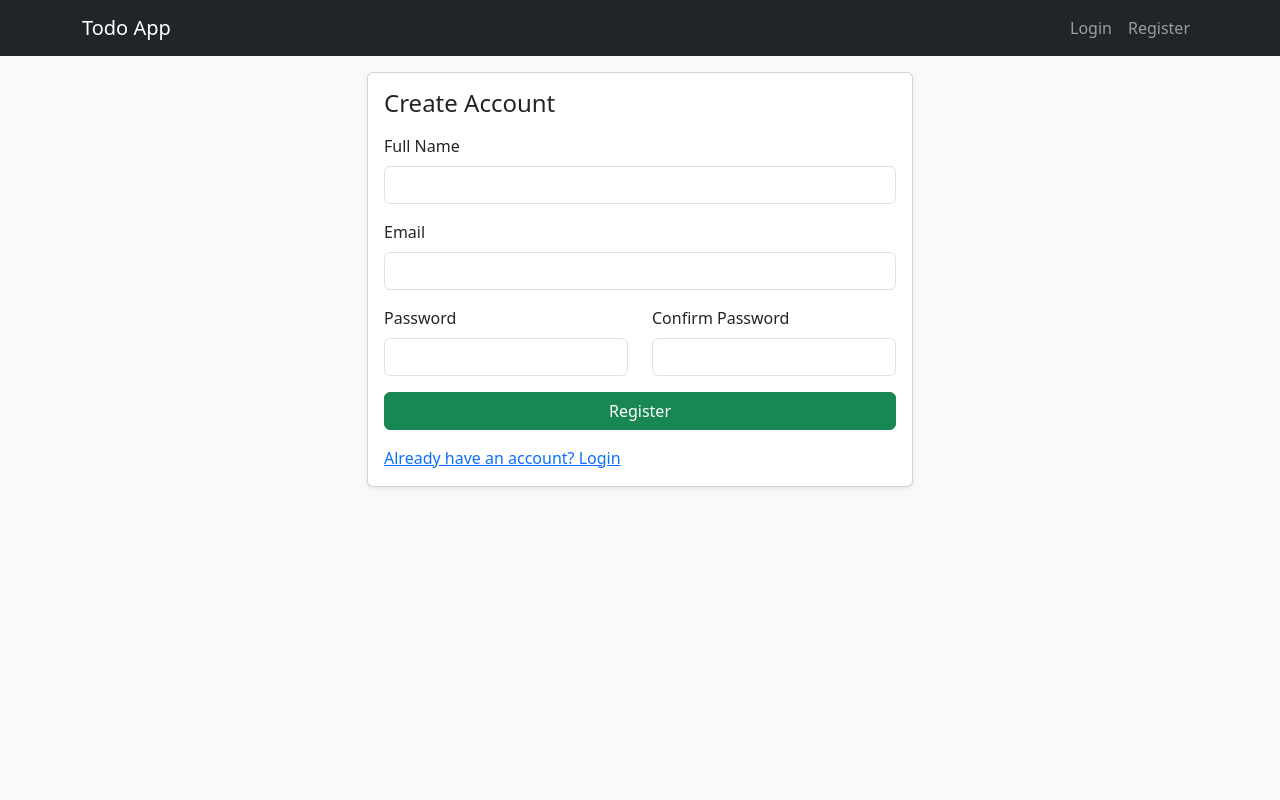
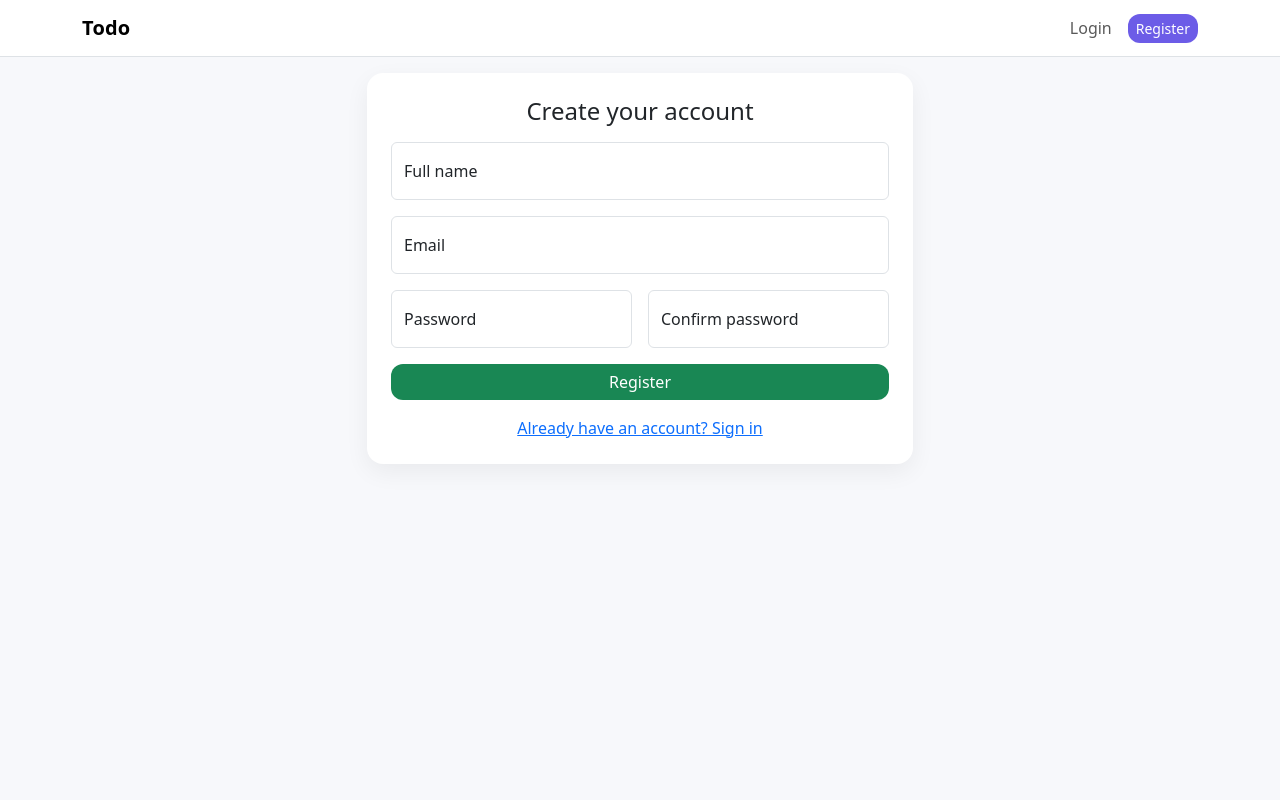
Before and after one commit to Roshanbtech/Certifyme-Todo-task, a Flask app: page /register in a window 1280 px wide. Run offline with Flask 3, Linux system fonts and the light colour scheme.

Commit message:
html updates

```diff
--- a/templates/base.html
+++ b/templates/base.html
@@ -3,56 +3,107 @@
   <head>
     <meta charset="utf-8" />
     <meta name="viewport" content="width=device-width, initial-scale=1" />
-    <title>{% block title %}CertifyMe Task{% endblock %}</title>
-    <link
-      href="https://cdn.jsdelivr.net/npm/bootstrap@5.3.3/dist/css/bootstrap.min.css"
-      rel="stylesheet"
-    />
+    <title>{% block title %}Todo App{% endblock %}</title>
+
+    <!-- Bootstrap -->
+    <link href="https://cdn.jsdelivr.net/npm/bootstrap@5.3.3/dist/css/bootstrap.min.css" rel="stylesheet" />
     <link rel="icon" href="{{ url_for('static', filename='tick_todo.jpg') }}" />
+
     <style>
+      :root {
+        --brand: #6c5ce7;
+      }
+
+      html, body { height: 100%; }
       body {
-        padding-top: 72px;
+        min-height: 100vh;           /* ensures scrolling is possible */
+        overflow-y: auto;
+        background: #f7f8fb;
       }
+
+      .navbar {
+        backdrop-filter: saturate(120%) blur(6px);
+      }
+      .navbar-brand { font-weight: 700; letter-spacing: .2px; }
+
+      .card {
+        border: 0;
+        border-radius: 1rem;
+        box-shadow: 0 8px 24px rgba(0,0,0,.06);
+      }
+
+      .btn-primary, .btn-success {
+        border: 0;
+        border-radius: .75rem;
+      }
+      .btn-primary { background: var(--brand); }
+      .btn-primary:hover { background: #5b4ee0; }
+
+      /* Todos */
+      .todo-list .list-group-item {
+        border: 0;
+        border-radius: .75rem;
+        box-shadow: 0 4px 14px rgba(0,0,0,.05);
+        margin-bottom: .75rem;
+      }
+      .todo-done {
+        text-decoration: line-through;
+        color: #6c757d;
+      }
+
+      /* Flash alerts spacing */
+      .flash-wrap > .alert { margin-bottom: .5rem; }
+
+      /* Small helper spacing for the whole page */
+      main.container { padding-top: 1rem; padding-bottom: 2rem; }
     </style>
+
+    {% block extra_css %}{% endblock %}
   </head>
-  <body class="bg-light">
-    <nav class="navbar navbar-expand-lg navbar-dark bg-dark fixed-top">
+  <body>
+    <nav class="navbar navbar-expand-lg bg-body border-bottom sticky-top">
       <div class="container">
-        <a class="navbar-brand" href="{{ url_for('dashboard') }}">Todo App</a>
-        <ul class="navbar-nav ms-auto">
+        <a class="navbar-brand" href="{{ url_for('dashboard') }}">Todo</a>
+        <button class="navbar-toggler" type="button" data-bs-toggle="collapse" data-bs-target="#topnav">
+          <span class="navbar-toggler-icon"></span>
+        </button>
+
+        <div id="topnav" class="collapse navbar-collapse">
+          <ul class="navbar-nav ms-auto align-items-lg-center gap-lg-2">
             {% if g.user %}
               <li class="nav-item">
-            <span class="navbar-text me-3">Hi, {{ g.user.name.split()[0] }}</span>
+                <span class="navbar-text me-lg-2">Hi, {{ g.user.name.split()[0] }}</span>
               </li>
-          <li class="nav-item"><a class="nav-link" href="{{ url_for('logout') }}">Logout</a></li>
+              <li class="nav-item">
+                <a class="btn btn-sm btn-outline-secondary" href="{{ url_for('logout') }}">Logout</a>
+              </li>
             {% else %}
               <li class="nav-item"><a class="nav-link" href="{{ url_for('login') }}">Login</a></li>
-          <li class="nav-item">
-            <a class="nav-link" href="{{ url_for('register') }}">Register</a>
-          </li>
+              <li class="nav-item"><a class="btn btn-sm btn-primary" href="{{ url_for('register') }}">Register</a></li>
             {% endif %}
           </ul>
+        </div>
       </div>
     </nav>
 
     <main class="container">
-      {% with msgs = get_flashed_messages(with_categories=true) %} {% if msgs %}
-      <div class="mt-2">
+      {% with msgs = get_flashed_messages(with_categories=true) %}
+        {% if msgs %}
+          <div class="flash-wrap">
             {% for category, message in msgs %}
               <div class="alert alert-{{ category }} alert-dismissible fade show" role="alert">
                 {{ message }}
-          <button
-            type="button"
-            class="btn-close"
-            data-bs-dismiss="alert"
-            aria-label="Close"
-          ></button>
+                <button type="button" class="btn-close" data-bs-dismiss="alert" aria-label="Close"></button>
               </div>
             {% endfor %}
           </div>
-      {% endif %} {% endwith %} {% block content %}{% endblock %}
+        {% endif %}
+      {% endwith %}
+
+      {% block content %}{% endblock %}
     </main>
 
     <script src="https://cdn.jsdelivr.net/npm/bootstrap@5.3.3/dist/js/bootstrap.bundle.min.js"></script>
+    {% block scripts %}{% endblock %}
   </body>
 </html>
--- a/templates/register.html
+++ b/templates/register.html
@@ -1,54 +1,48 @@
-{% extends "base.html" %} {% block title %}Register - Todo App{% endblock %} {% block content %}
+{% extends "base.html" %}
+{% block title %}Register · Todo{% endblock %}
+
+{% block content %}
 <div class="row justify-content-center">
-  <div class="col-md-6">
-    <div class="card shadow-sm">
-      <div class="card-body">
-        <h1 class="h4 mb-3">Create Account</h1>
+  <div class="col-12 col-md-8 col-lg-6">
+    <div class="card">
+      <div class="card-body p-4">
+        <h1 class="h4 mb-3 text-center">Create your account</h1>
+
         <form method="post" novalidate>
           <input type="hidden" name="csrf_token" value="{{ csrf_token() }}" />
-          <div class="mb-3">
-            <label class="form-label">Full Name</label>
-            <input
-              type="text"
-              class="form-control"
-              name="name"
-              value="{{ name or '' }}"
-              required
-              minlength="2"
-            />
+
+          <div class="form-floating mb-3">
+            <input type="text" class="form-control" id="name" name="name" value="{{ name or '' }}" placeholder="Full name" minlength="2" required />
+            <label for="name">Full name</label>
           </div>
-          <div class="mb-3">
-            <label class="form-label">Email</label>
-            <input
-              type="email"
-              class="form-control"
-              name="email"
-              value="{{ email or '' }}"
-              required
-            />
+
+          <div class="form-floating mb-3">
+            <input type="email" class="form-control" id="reg-email" name="email" value="{{ email or '' }}" placeholder="you@example.com" required />
+            <label for="reg-email">Email</label>
           </div>
-          <div class="row">
-            <div class="col-md-6 mb-3">
-              <label class="form-label">Password</label>
-              <input type="password" class="form-control" name="password" required minlength="8" />
+
+          <div class="row g-3">
+            <div class="col-md-6">
+              <div class="form-floating">
+                <input type="password" class="form-control" id="reg-password" name="password" placeholder="Password" minlength="8" required />
+                <label for="reg-password">Password</label>
+              </div>
             </div>
-            <div class="col-md-6 mb-3">
-              <label class="form-label">Confirm Password</label>
-              <input
-                type="password"
-                class="form-control"
-                name="confirm_password"
-                required
-                minlength="8"
-              />
+            <div class="col-md-6">
+              <div class="form-floating">
+                <input type="password" class="form-control" id="reg-confirm" name="confirm_password" placeholder="Confirm" minlength="8" required />
+                <label for="reg-confirm">Confirm password</label>
+              </div>
             </div>
           </div>
-          <div class="d-grid gap-2">
+
+          <div class="d-grid gap-2 mt-3">
             <button class="btn btn-success" type="submit">Register</button>
           </div>
         </form>
-        <div class="mt-3">
-          <a href="{{ url_for('login') }}">Already have an account? Login</a>
+
+        <div class="mt-3 text-center">
+          <a href="{{ url_for('login') }}">Already have an account? Sign in</a>
         </div>
       </div>
     </div>
```
Also changed, not shown: templates/dashboard.html (+23 -44 lines), templates/forgot_password.html (+11 -9 lines), templates/login.html (+20 -19 lines), templates/reset_password.html (+15 -19 lines). Lines whose indentation alone changed are shown as unchanged.
